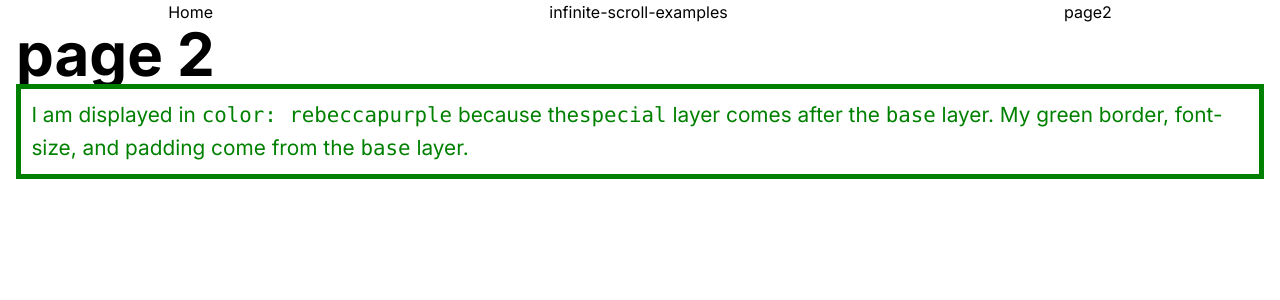
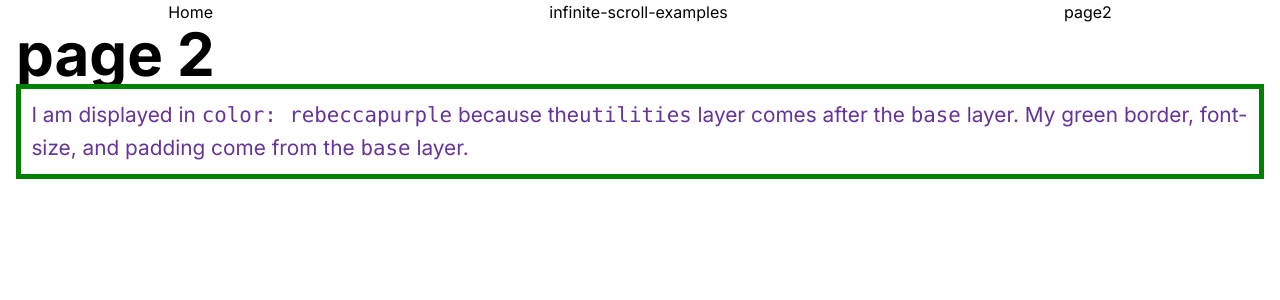
Before and after one commit to sergiycheck/nextjs-app-with-reproducible-examples, a Next.js app: page /page2 in a window 1280 px wide. Shown: the top 300 px of the page. Built offline with nearby package versions, Linux system fonts and the light colour scheme.

Commit message:
fix: layer examples

```diff
--- a/src/app/globals.css
+++ b/src/app/globals.css
@@ -28,9 +28,9 @@ main {
   }
 }
 
-@layer base, special;
+@layer base, utilities;
 
-@layer special {
+@layer utilities {
   .item {
     color: rebeccapurple;
   }
--- a/src/app/page2/page.tsx
+++ b/src/app/page2/page.tsx
@@ -5,7 +5,7 @@ export default function Page2() {
 
       <div className="item">
         I am displayed in <code>color: rebeccapurple</code> because the
-        <code>special</code> layer comes after the <code>base</code> layer. My green border,
+        <code>utilities</code> layer comes after the <code>base</code> layer. My green border,
         font-size, and padding come from the <code>base</code> layer.
       </div>
     </>
```
